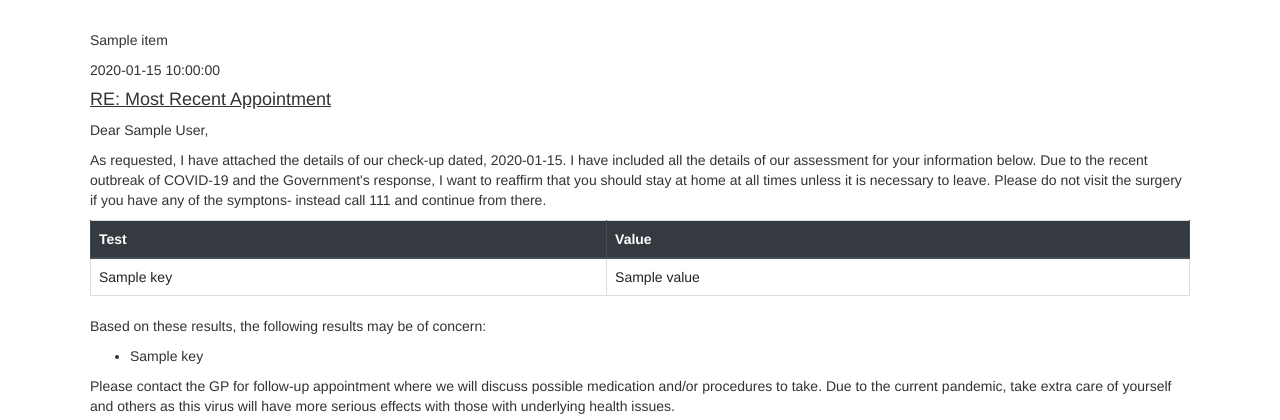
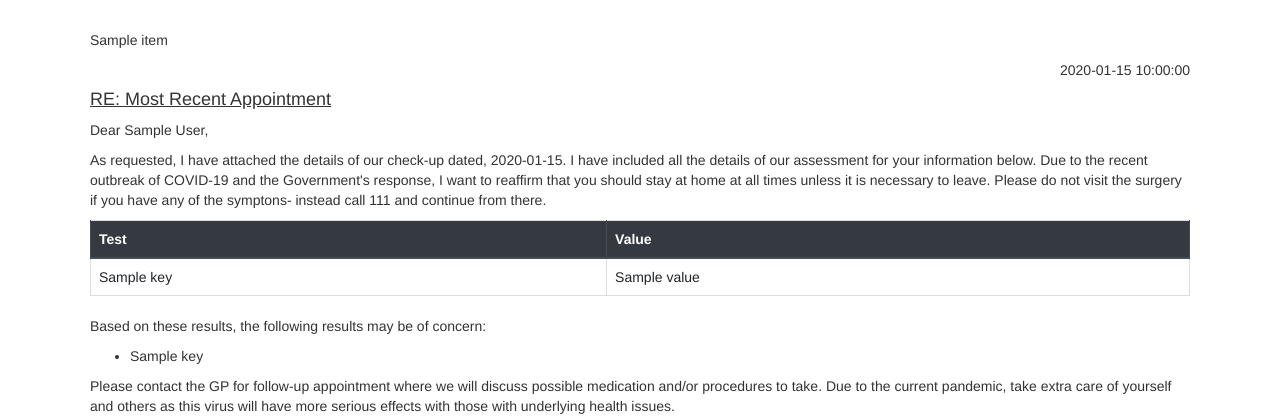
Before and after one commit to muki-9/GOSH-FHIRworks2020-PDFGenerator, a Flask app: template FrontEnd/templates/pdf_letter.html in a window 1280 px wide. Shown: the top 420 px of the page. Run offline with Flask 2, Linux system fonts and the light colour scheme; the template is opened without the code that fills it: most values are stand-ins (such as "Sample title", 1, 10 or a date in 2020); some libraries are stand-ins or nearby versions.

Commit message:
updated css

```diff
--- a/FrontEnd/static/css/style.css
+++ b/FrontEnd/static/css/style.css
@@ -88,7 +88,7 @@ body {
     margin-right: auto;
 }
 
-#date h4{
+#date {
 
     text-align: right;
 
```
